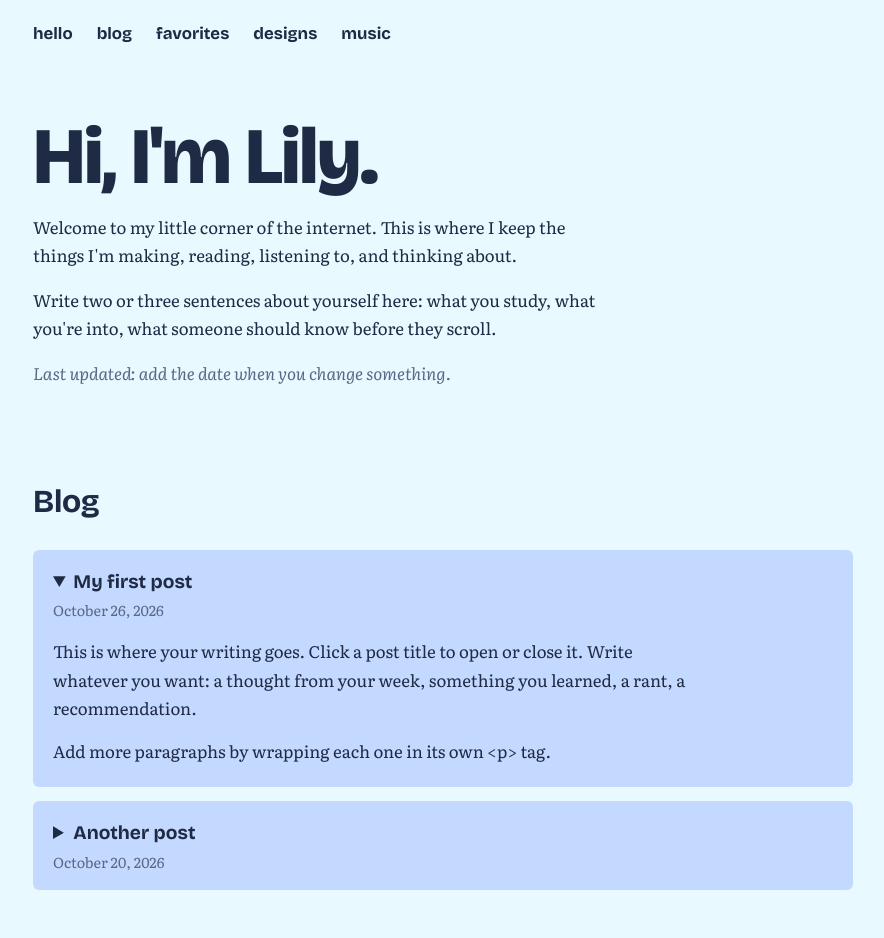
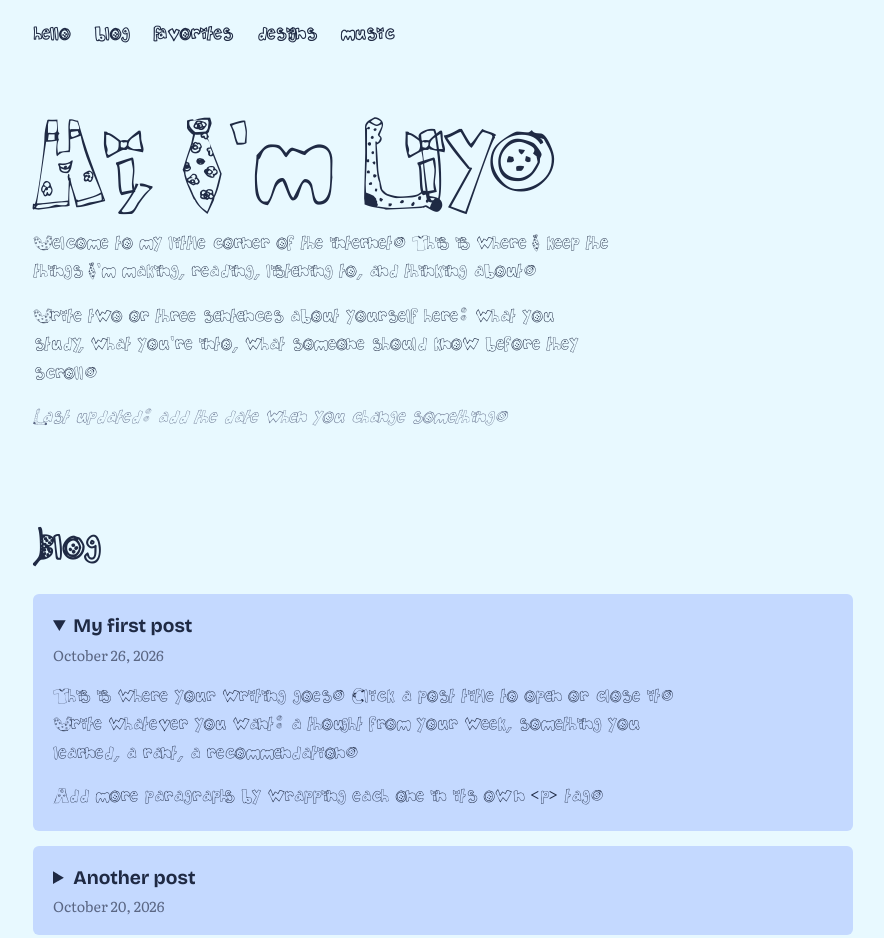
Before and after one commit to w2nterlily/w2nterlily.github.io, a plain HTML site: page index.html in a window 1280 px wide. Shown: the top 938 px of the page, without its empty margins (197-1081 px from the left). Drawn offline with nearby package versions, Linux system fonts and the light colour scheme.

Commit message:
Update index.html

```diff
--- a/index.html
+++ b/index.html
@@ -8,6 +8,11 @@
 <link rel="preconnect" href="https://fonts.gstatic.com" crossorigin>
 <link href="https://fonts.googleapis.com/css2?family=Bricolage+Grotesque:wght@500;700;800&family=Literata:ital,wght@0,400;0,600;1,400&display=swap" rel="stylesheet">
 <style>
+  @font-face {
+  font-family: "In My Closet";
+  src: url("inmycloset.ttf.ttf");
+  font-display: swap;
+}
   /* ---------- COLORS: change these 6 lines to restyle the whole site ---------- */
   :root {
     --bg: #E8F9FF;        /* page background */
@@ -36,13 +41,12 @@
     margin: 0;
     background: var(--bg);
     color: var(--ink);
-    font-family: "Literata", Georgia, serif;
+    font-family: "In My Closet", Georgia, serif;
     font-size: 1.05rem;
     line-height: 1.7;
   }
   h1, h2, h3, nav a {
-    font-family: "Bricolage Grotesque", "Helvetica Neue", Arial, sans-serif;
-  }
+    font-family: "In My Closet", "Bricolage Grotesque", "Helvetica Neue", Arial, sans-serif; }
   a { color: var(--accent); text-underline-offset: 3px; }
   a:focus-visible, summary:focus-visible { outline: 3px solid var(--sun); outline-offset: 3px; }
 
@@ -57,10 +61,10 @@
   /* ---------- INTRO ---------- */
   .intro { padding: 3rem 0 2rem; }
   .intro h1 {
-    font-size: clamp(2.6rem, 9vw, 5rem);
+    font-size: clamp(3rem, 11vw, 6rem);
     line-height: 1;
     margin: 0 0 1rem;
-    font-weight: 800;
+    font-weight: 400;
     letter-spacing: -0.02em;
   }
   .intro p { max-width: 36rem; margin: 0 0 1rem; }
```
